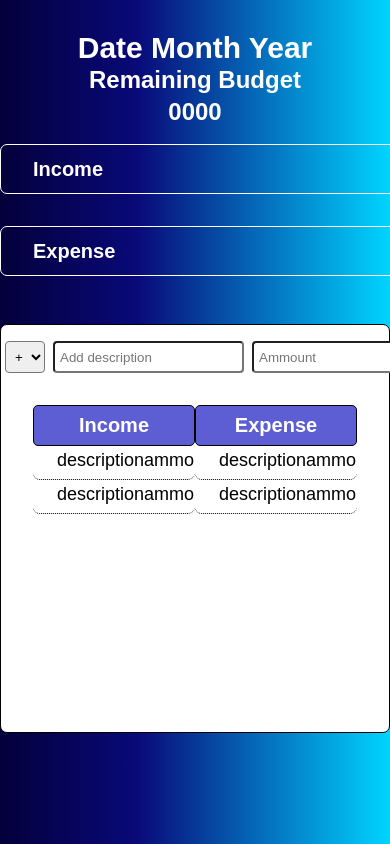
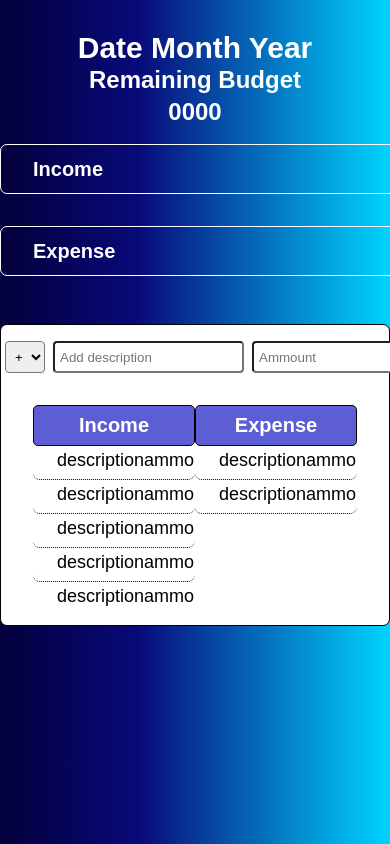
Before and after one commit to Dawood-Shahid/Budget-App, a plain HTML site: page index.html in a window 390 px wide. Shown: the top 844 px of the page. Drawn offline with Linux system fonts and the light colour scheme; a web font is replaced by a local one.

Commit message:
add media euqries

```diff
--- a/index.html
+++ b/index.html
@@ -5,6 +5,7 @@
     <meta name="viewport" content="width=device-width, initial-scale=1.0">
     <link href="https://fonts.googleapis.com/css2?family=Gotu&display=swap" rel="stylesheet">
     <link rel="stylesheet" href="style.css">
+    <link rel="stylesheet" href="medai.css">
     <title>Document</title>
 </head>
 <body>
@@ -56,6 +57,62 @@
                                 <button class="btn">delete</button>
                             </div>
                         </div>
+
+                        <div>
+                            <div class="tableContent">
+                                <p>description</p>
+                                <p>ammount</p>
+                            </div>
+                            <div id="remove">
+                                <button class="btn">delete</button>
+                            </div>
+                        </div>
+                        <div>
+                            <div class="tableContent">
+                                <p>description</p>
+                                <p>ammount</p>
+                            </div>
+                            <div id="remove">
+                                <button class="btn">delete</button>
+                            </div>
+                        </div>
+                        <div>
+                            <div class="tableContent">
+                                <p>description</p>
+                                <p>ammount</p>
+                            </div>
+                            <div id="remove">
+                                <button class="btn">delete</button>
+                            </div>
+                        </div>
+                        <div>
+                            <div class="tableContent">
+                                <p>description</p>
+                                <p>ammount</p>
+                            </div>
+                            <div id="remove">
+                                <button class="btn">delete</button>
+                            </div>
+                        </div>
+                        <div>
+                            <div class="tableContent">
+                                <p>description</p>
+                                <p>ammount</p>
+                            </div>
+                            <div id="remove">
+                                <button class="btn">delete</button>
+                            </div>
+                        </div>
+                        <div>
+                            <div class="tableContent">
+                                <p>description</p>
+                                <p>ammount</p>
+                            </div>
+                            <div id="remove">
+                                <button class="btn">delete</button>
+                            </div>
+                        </div>
+
                     </div>
 
                     <h3>Expense</h3>
--- /dev/null
+++ b/medai.css
@@ -0,0 +1,22 @@
+
+@media(max-width: 768px) {
+    .bottomBody > form{
+        margin: 0 auto;
+        padding-top: 1rem;
+        max-width: 800px;
+        font-weight: bold;
+        display: grid;
+        grid-template-columns: 0.25fr 2fr 1fr 0.5fr;
+        justify-content: space-between;
+    }
+}
+
+@media(max-width: 1200px) {
+    .bottomBody{
+        max-width: 1000px;
+    }
+
+    .income, .expense{
+        height: 163px;
+    }
+}
--- a/style.css
+++ b/style.css
@@ -90,7 +90,7 @@ div{
 }
 
 .income, .expense{
-    height: 270px;
+    height: 275px;
     overflow: auto;
 }
 
@@ -108,7 +108,7 @@ div{
 }
 
 .income > div, .expense > div{
-    border-bottom: dotted 0.5px;
+    border-bottom: dotted 1px black;
     padding: 0 1rem;
     display: grid;
     grid-template-columns: 2fr 0.25fr;
```
